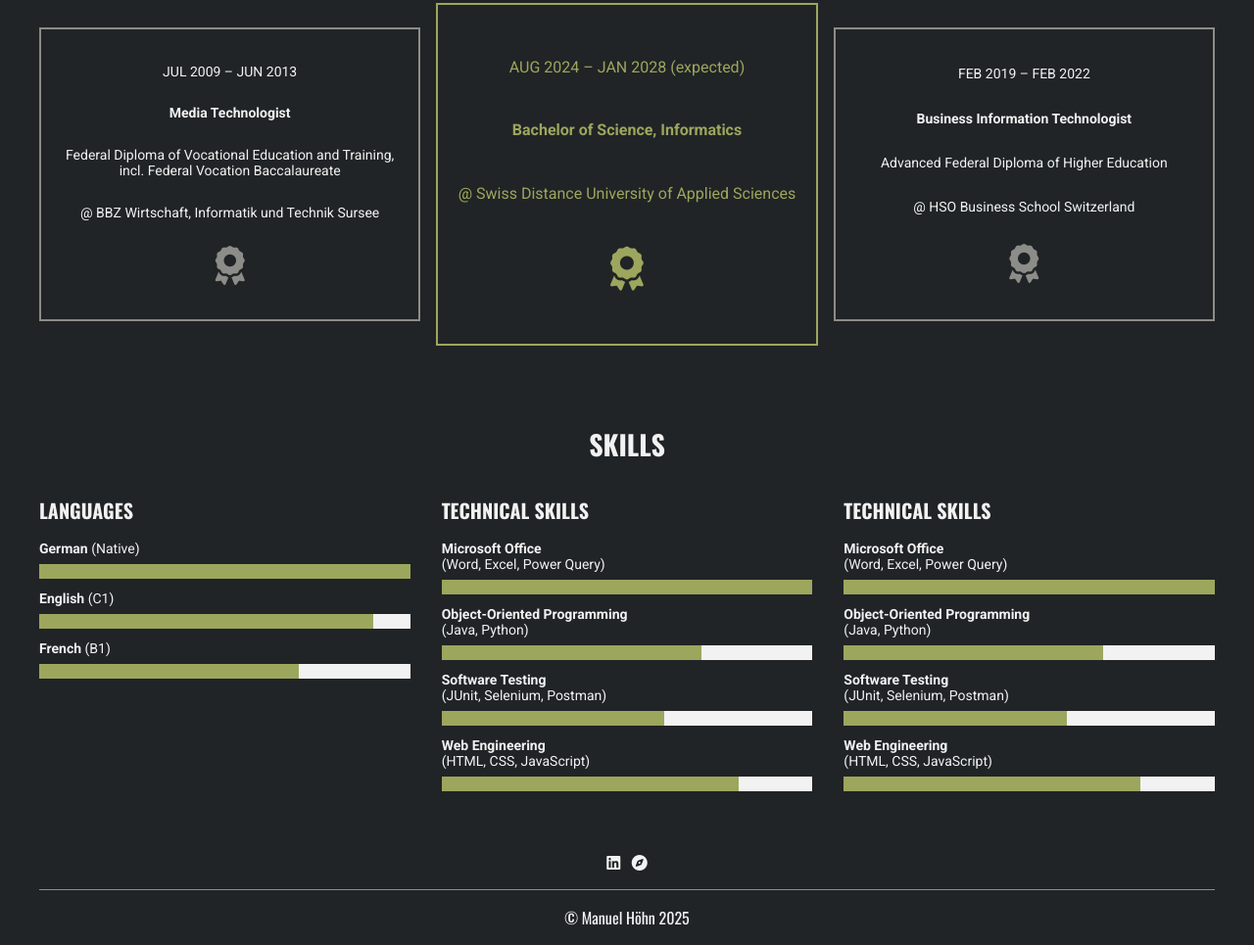
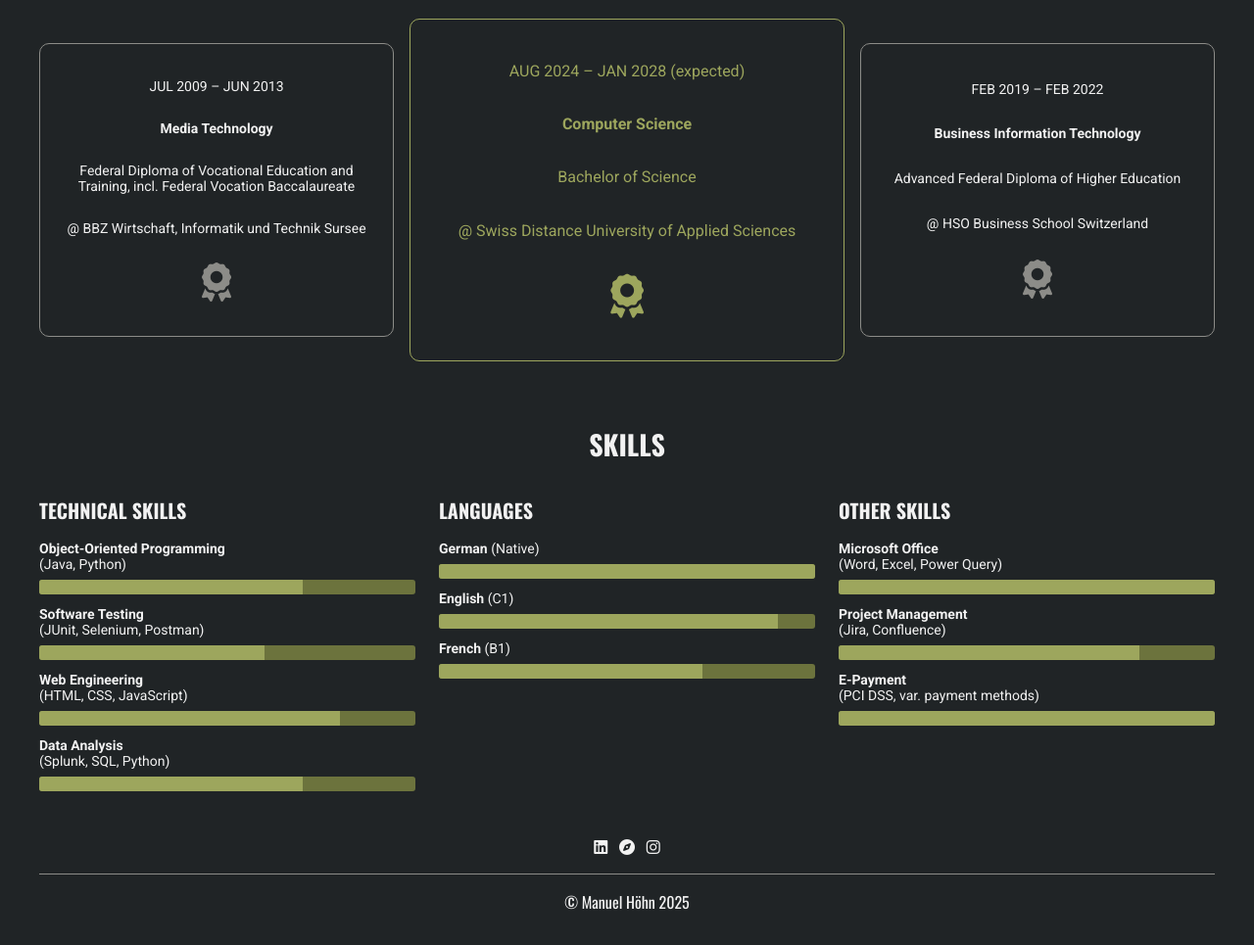
Before and after one commit to mhoehn93/online-cv, a plain HTML site: page src/index.html in a window 1280 px wide. Shown: the part 1511-2476 px from the top of the page at 98% size. Drawn offline with nearby package versions, Linux system fonts and the light colour scheme.

Commit message:
Various minor changes

```diff
--- a/src/css/style.css
+++ b/src/css/style.css
@@ -121,6 +121,7 @@ section, footer, .container {
 .hero-image {
     height: calc(100vh - 52px);
     min-height: 800px;
+    max-height: 1000px;
     background-image: url("../img/rainbow.jpg");
     background-color: var(--main-color);
     background-position: center;
@@ -180,16 +181,13 @@ h3 {
     color: var(--light-color);
     font-size: 28px;
     text-align: center;
-    margin: 1rem 0;
+    margin: 2rem 0;
 }
 
 #professional-experience,
 #education,
 #skills {
-    padding: 2rem;
-}
-
-#professional-experience {
+    padding: 1rem;
 }
 
 #professional-experience .container {
@@ -268,14 +266,15 @@ h3 {
 }
 
 .diploma {
-    flex: 1;
+    flex: 4;
     height: 300px;
     padding: 1rem;
-    border: 2px solid var(--grey);
+    border: 1px solid var(--grey);
     display: flex;
     flex-direction: column;
     justify-content: space-evenly;
     align-items: center;
+    border-radius: 10px;
 }
 
 .diploma div {
@@ -289,6 +288,7 @@ h3 {
 }
 
 .diploma:nth-of-type(2) {
+    flex: 5;
     color: var(--green);
     border-color: var(--green);
     font-size: 16px;
@@ -301,8 +301,9 @@ h3 {
 }
 
 #skills .container {
-    display: flex;
-    gap: 2rem;
+    display: grid;
+    grid-template-columns: 1fr 1fr 1fr;
+    gap: 1.5rem;
 }
 
 .skill {
@@ -313,22 +314,27 @@ h4 {
     font-family: "Oswald", sans-serif;
     text-transform: uppercase;
     font-size: 20px;
-    margin: 1rem 0;
+    margin: 0 0 1rem 0;
 }
 
 .empty {
     width: 100%;
     height: 15px;
-    background-color: var(--light-color);
+    background-color: var(--dark-green);
     margin: 0.5rem 0 0.75rem 0;
+    border-radius: 3px;
 }
 
 .rating {
     background-color: var(--green);
     height: 100%;
+    border-radius: 3px 0 0 3px;
 }
 
-.s-10 { width: 100% }
+.s-10 {
+    width: 100%;
+    border-radius: 3px;
+}
 .s-9 { width: 90% }
 .s-8 { width: 80% }
 .s-7 { width: 70% }
@@ -358,6 +364,11 @@ footer #contact i:hover {
     color: var(--green);
 }
 
+a {
+    text-decoration: none;
+    color: inherit;
+}
+
 footer .horizontal-divider {
     border-top: 1px solid var(--grey);
 }
@@ -381,12 +392,8 @@ footer .horizontal-divider {
         margin: -0.75rem 0 0 0;
     }
 
-    #skills {
-        width: 100%;
-    }
-
     #skills .container {
-        flex-direction: row;
+        grid-template-columns: 1fr 1fr;
     }
 
     #education .container {
@@ -423,6 +430,6 @@ footer .horizontal-divider {
     }
 
     #skills .container {
-        flex-direction: column;
+        grid-template-columns: 1fr;
     }
 }
--- a/src/index.html
+++ b/src/index.html
@@ -3,7 +3,7 @@
 <head>
   <meta charset="UTF-8">
   <meta name="viewport" content="width=device-width, initial-scale=1.0">
-  <title>Manuel Höhn - Curriculum Vitae</title>
+  <title>Manuel Höhn | Curriculum Vitae</title>
   <link rel="stylesheet" href="css/style.css">
   <link rel="icon" type="image/ico" href="favicon.ico"/>
 </head>
@@ -70,7 +70,7 @@
             <div class="period">JUL 2023</div>
 
             <section class="job">
-              <div class="title">Travel</div>
+              <div class="title">Traveller</div>
               <div class="employer">during year-long career break</div>
             </section>
           </div>
@@ -156,7 +156,7 @@
 
           <section class="diploma">
             <div class="period">JUL 2009 – JUN 2013</div>
-            <div class="title">Media Technologist</div>
+            <div class="title">Media Technology</div>
             <div class="degree">Federal Diploma of Vocational Education and Training, incl. Federal Vocation Baccalaureate</div>
             <div class="organisation">@ BBZ Wirtschaft, Informatik und Technik Sursee</div>
             <div><i class="fas fa-award"></i></div>
@@ -164,14 +164,15 @@
 
           <section class="diploma">
             <div class="period">AUG 2024 – JAN 2028 (expected)</div>
-            <div class="title">Bachelor of Science, Informatics</div>
+            <div class="title">Computer Science</div>
+            <div class="degree">Bachelor of Science</div>
             <div class="organisation">@ Swiss Distance University of Applied Sciences</div>
             <div><i class="fas fa-award"></i></div>
           </section>
 
           <section class="diploma">
             <div class="period">FEB 2019 – FEB 2022</div>
-            <div class="title">Business Information Technologist</div>
+            <div class="title">Business Information Technology</div>
             <div class="degree">Advanced Federal Diploma of Higher Education</div>
             <div class="organisation">@ HSO Business School Switzerland</div>
             <div><i class="fas fa-award"></i></div>
@@ -184,6 +185,42 @@
         <h3>Skills</h3>
 
         <div class="container">
+
+          <section class="skill">
+            <h4>Technical skills</h4>
+
+            <div>
+              <div><b>Object-Oriented Programming</b></div>
+              <div>(Java, Python)</div>
+              <div class="empty">
+                <div class="rating s-7"></div>
+              </div>
+            </div>
+
+            <div>
+              <div><b>Software Testing</b></div>
+              <div>(JUnit, Selenium, Postman)</div>
+              <div class="empty">
+                <div class="rating s-6"></div>
+              </div>
+            </div>
+
+            <div>
+              <div><b>Web Engineering</b></div>
+              <div>(HTML, CSS, JavaScript)</div>
+              <div class="empty">
+                <div class="rating s-8"></div>
+              </div>
+            </div>
+
+            <div>
+              <div><b>Data Analysis</b></div>
+              <div>(Splunk, SQL, Python)</div>
+              <div class="empty">
+                <div class="rating s-7"></div>
+              </div>
+            </div>
+          </section>
 
           <section class="skill">
             <h4>Languages</h4>
@@ -211,7 +248,7 @@
           </section>
 
           <section class="skill">
-            <h4>Technical skills</h4>
+            <h4>Other skills</h4>
 
             <div>
               <div><b>Microsoft Office</b></div>
@@ -222,66 +259,20 @@
             </div>
 
             <div>
-              <div><b>Object-Oriented Programming</b></div>
-              <div>(Java, Python)</div>
-              <div class="empty">
-                <div class="rating s-7"></div>
-              </div>
-            </div>
-
-            <div>
-              <div><b>Software Testing</b></div>
-              <div>(JUnit, Selenium, Postman)</div>
-              <div class="empty">
-                <div class="rating s-6"></div>
-              </div>
-            </div>
-
-            <div>
-              <div><b>Web Engineering</b></div>
-              <div>(HTML, CSS, JavaScript)</div>
+              <div><b>Project Management</b></div>
+              <div>(Jira, Confluence)</div>
               <div class="empty">
                 <div class="rating s-8"></div>
               </div>
             </div>
 
-          </section>
-
-          <section class="skill">
-            <h4>Technical skills</h4>
-
             <div>
-              <div><b>Microsoft Office</b></div>
-              <div>(Word, Excel, Power Query)</div>
+              <div><b>E-Payment</b></div>
+              <div>(PCI DSS, var. payment methods)</div>
               <div class="empty">
                 <div class="rating s-10"></div>
               </div>
             </div>
-
-            <div>
-              <div><b>Object-Oriented Programming</b></div>
-              <div>(Java, Python)</div>
-              <div class="empty">
-                <div class="rating s-7"></div>
-              </div>
-            </div>
-
-            <div>
-              <div><b>Software Testing</b></div>
-              <div>(JUnit, Selenium, Postman)</div>
-              <div class="empty">
-                <div class="rating s-6"></div>
-              </div>
-            </div>
-
-            <div>
-              <div><b>Web Engineering</b></div>
-              <div>(HTML, CSS, JavaScript)</div>
-              <div class="empty">
-                <div class="rating s-8"></div>
-              </div>
-            </div>
-
           </section>
         </div>
       </section>
@@ -291,8 +282,15 @@
     <footer>
       <div class="container">
         <div id="contact">
-          <i class="fa-brands fa-linkedin"></i>
-          <i class="fa-solid fa-compass"></i>
+          <a href="https://www.linkedin.com/in/manuelhoehn/" target="_blank" title="My LinkedIn">
+            <i class="fa-brands fa-linkedin"></i>
+          </a>
+          <a href="https://www.polarsteps.com/bigbowlofporridge" target="_blank" title="My Polarsteps">
+            <i class="fa-solid fa-compass"></i>
+          </a>
+          <a href="https://www.instagram.com/big_bowl_of_porridge/" target="_blank" title="My Instagram">
+            <i class="fa-brands fa-instagram"></i>
+          </a>
         </div>
         <div class="horizontal-divider"></div>
         <div class="copyright">&copy; Manuel Höhn 2025</div>
```
